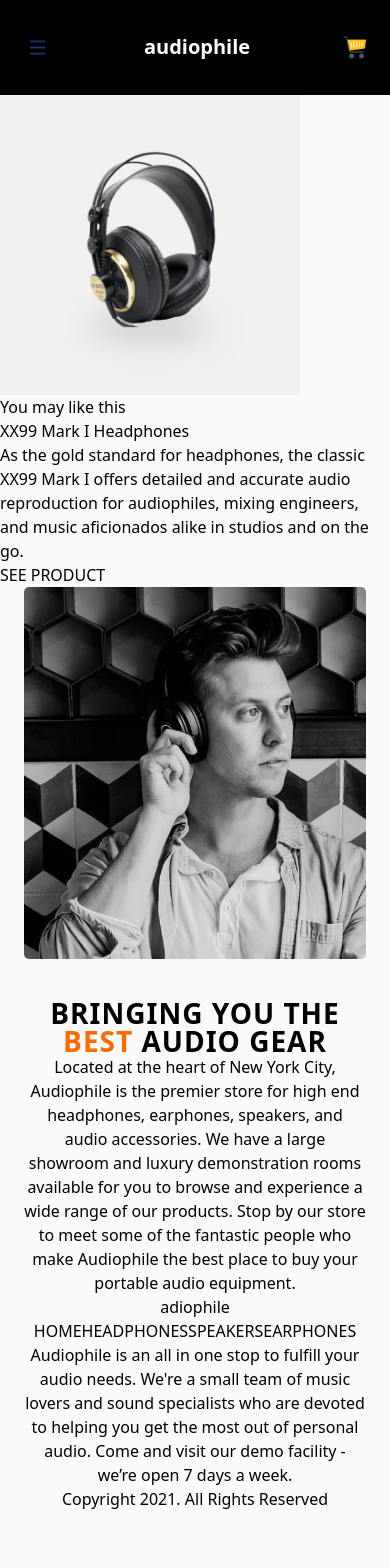
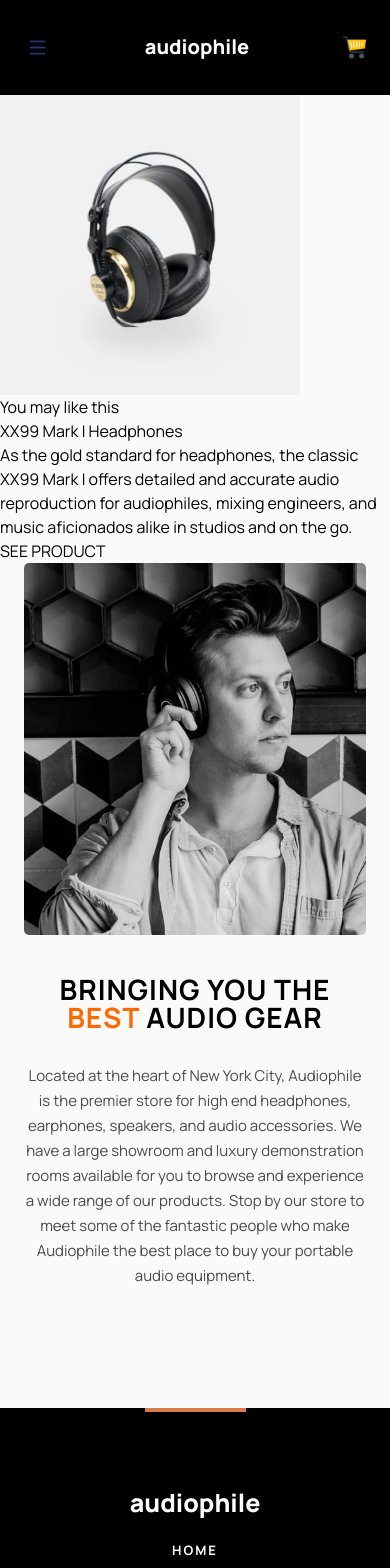
Before and after one commit to LEVANIKAPANADZE/ecomerce, a React (Vite) app: page /home in a window 390 px wide. Shown: the top 1568 px of the page. Before the commit the page ends 1511 px from the top, so only its background shows below. Built offline with nearby package versions, Linux system fonts and the light colour scheme.

Commit message:
Made mobile version of foooter

```diff
--- a/src/components/Footer.tsx
+++ b/src/components/Footer.tsx
@@ -6,7 +6,7 @@ export default function Footer() {
 
   return (
     <footer>
-      <div className="mx-[24px] flex flex-col items-center justify-center text-center">
+      <div className="mx-auto px-[24px] flex flex-col items-center text-center">
         <img
           src={img}
           alt="Music gear image with guy"
@@ -16,7 +16,7 @@ export default function Footer() {
           BRINGING YOU THE <br />
           <span className="text-orange-500">BEST</span> AUDIO GEAR
         </h1>
-        <p>
+        <p className="text-[15px] leading-[25px] mb-[120px] opacity-70 mt-[32px]">
           Located at the heart of New York City, Audiophile is the premier store
           for high end headphones, earphones, speakers, and audio accessories.
           We have a large showroom and luxury demonstration rooms available for
@@ -26,25 +26,35 @@ export default function Footer() {
         </p>
       </div>
 
-      <div className="mx-[24px] text-center">
-        <h1>adiophile</h1>
+      <div className="w-full bg-black text-white">
+        <hr className="w-[101px] h-[4px] bg-[#D87D4A] border-0 mx-auto mb-8" />
+        <div className="max-w-[1100px] mx-auto px-[24px] text-center py-10">
+          <h1 className="font-black text-[25px]">audiophile</h1>
 
-        <div>
+          <div className="flex flex-col gap-4 mt-4">
             {arr.map((item, index) => (
-            <Link to={`/${item.toLowerCase()}`} key={index}>
+              <Link
+                to={`/${item.toLowerCase()}`}
+                key={index}
+                className="font-bold text-[13px]
+              leading-[25px] tracking-[2px] uppercase cursor-pointer hover:text-orange-500"
+              >
                 {item}
               </Link>
             ))}
           </div>
 
-        <p>
-          Audiophile is an all in one stop to fulfill your audio needs. We're a
-          small team of music lovers and sound specialists who are devoted to
-          helping you get the most out of personal audio. Come and visit our
-          demo facility - we’re open 7 days a week.
+          <p className="mt-12 opacity-50 font-normal text-[15px] leading-[25px]">
+            Audiophile is an all in one stop to fulfill your audio needs. We're
+            a small team of music lovers and sound specialists who are devoted
+            to helping you get the most out of personal audio. Come and visit
+            our demo facility - we’re open 7 days a week.
           </p>
 
-        <h4>Copyright 2021. All Rights Reserved</h4>
+          <h4 className="mt-12 opacity-50 mb-[110px] text-[15px] leading-[25px] font-bold">
+            Copyright 2021. All Rights Reserved
+          </h4>
+        </div>
       </div>
     </footer>
   );
--- a/src/index.css
+++ b/src/index.css
@@ -1,8 +1,11 @@
+@import url("https://fonts.googleapis.com/css2?family=Antonio:wght@100..700&family=Hanken+Grotesk:ital,wght@0,100..900;1,100..900&family=Josefin+Sans:ital,wght@0,100..700;1,100..700&family=League+Spartan:wght@100..900&family=Manrope:wght@200..800&family=Overpass:ital,wght@0,100..900;1,100..900&family=Poppins:ital,wght@0,100;0,200;0,300;0,400;0,500;0,600;0,700;0,800;0,900;1,100;1,200;1,300;1,400;1,500;1,600;1,700;1,800;1,900&display=swap");
+
 @import "tailwindcss";
 
 body {
   background-color: #fafafa;
   height: 100%;
+  font-family: "Manrope", sans-serif;
 }
 
 html,
```
Lines whose indentation alone changed are shown as unchanged.
